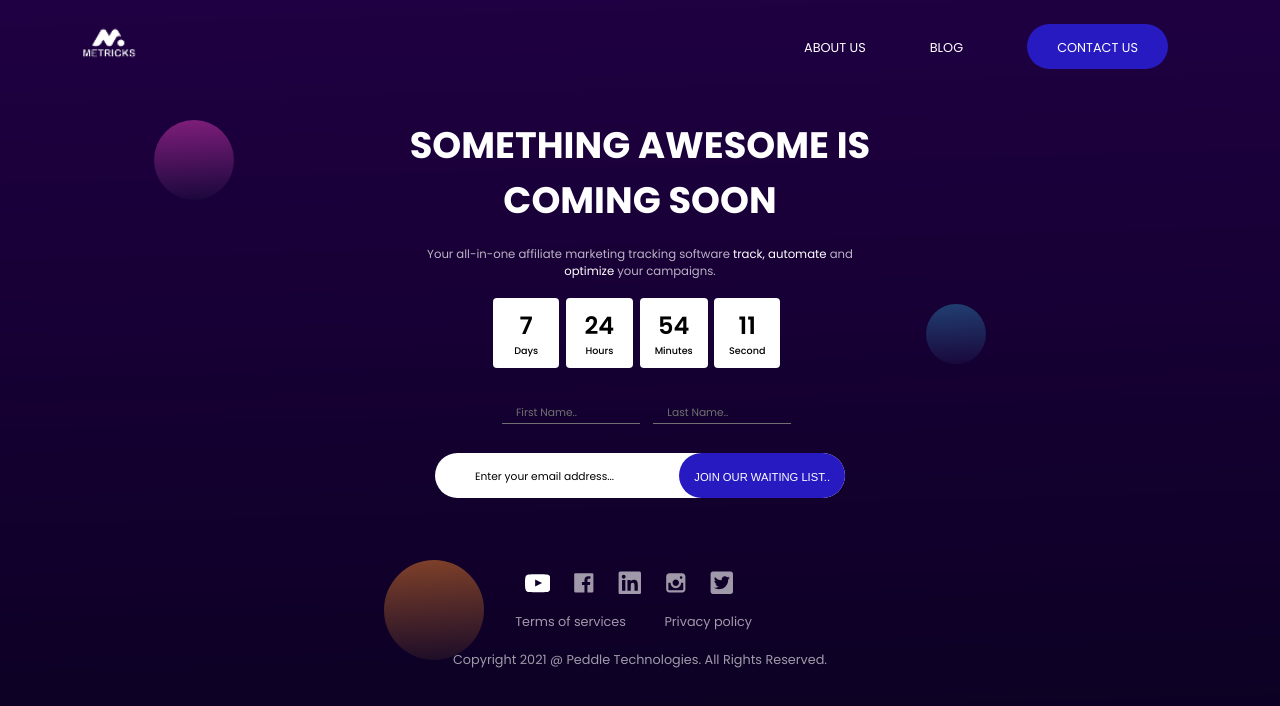
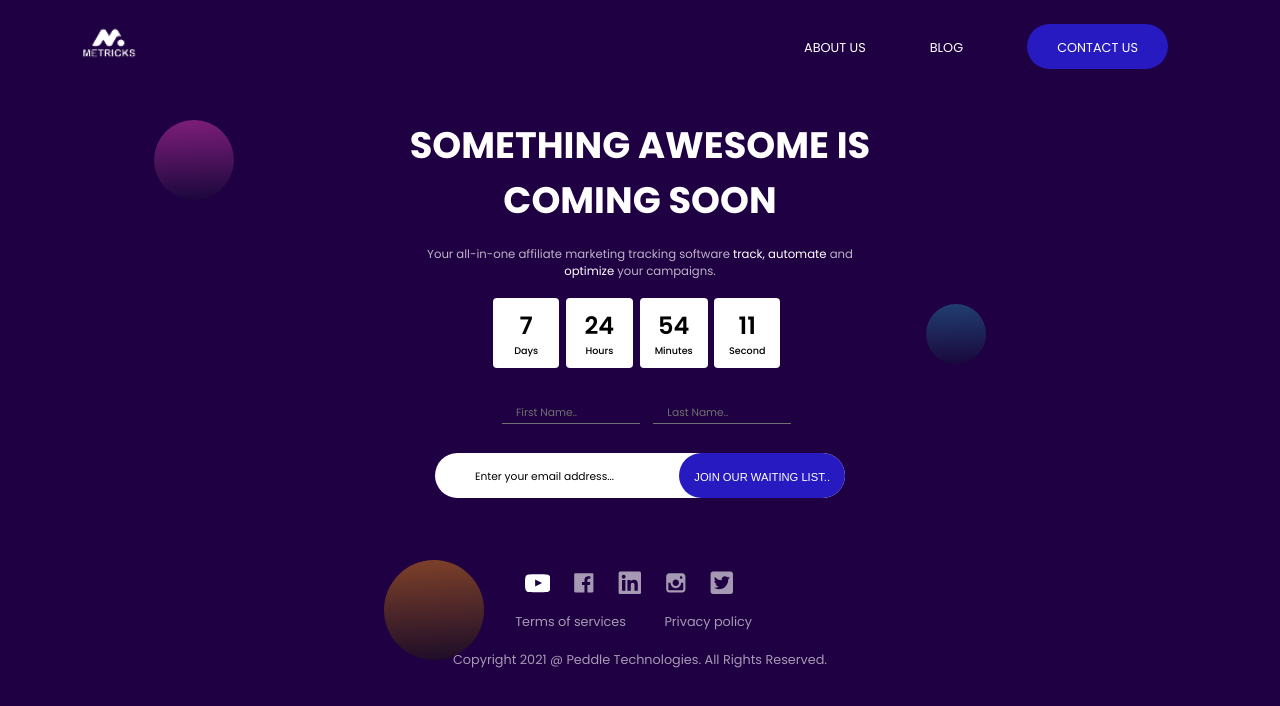
Before and after one commit to Thenextgen1/paddle-frontend-assessment, a React (Create React App) app: page / in a window 1280 px wide. Shown: the top 706 px of the page. Built offline with nearby package versions, Linux system fonts and the light colour scheme.

Commit message:
fomratted stylesheets

```diff
--- a/src/styles/app.css
+++ b/src/styles/app.css
@@ -18,8 +18,10 @@ a {
 }
 
 body {
-    background: transparent url(../assets/background.png) 0% 0% no-repeat padding-box;
-    background-size: cover;
+    background: #1F0042 0% 0% no-repeat padding-box;
+    ;
+    /* background: transparent url(../assets/background.png) 0% 0% no-repeat padding-box;
+    background-size: 100% 100%; */
     overflow-x: hidden;
 
 }
--- a/src/styles/blog.css
+++ b/src/styles/blog.css
@@ -329,6 +329,23 @@ input[type='text']::placeholder {
     }
 }
 
+
+@media (max-width: 800px) {
+
+
+    .article-card-container {
+        display: flex;
+        flex-direction: column;
+        justify-content: center;
+        align-items: center;
+    }
+
+    .article-card {
+        margin-bottom: 2em;
+    }
+
+}
+
 @media(max-width: 746px) {
 
     .blog-post,
@@ -339,21 +356,18 @@ input[type='text']::placeholder {
     .load-more {
         left: 25%;
     }
+
 }
 
 @media(max-width: 730px) {
-
-    .blog-card-container,
-    .article-card-container {
+    .blog-card-container {
         display: flex;
         flex-direction: column;
         justify-content: center;
         align-items: center;
     }
 
-    .article-card {
-        margin-bottom: 2em;
-    }
+
 
     .blog-card,
     .blog-card p:nth-of-type(1) {
--- a/src/styles/comingsoon.css
+++ b/src/styles/comingsoon.css
@@ -182,7 +182,7 @@ button {
 
 @media(max-width: 1340px) {
     .comingsoon {
-        height: 100vh;
+        height: 100%;
     }
 }
 
```
